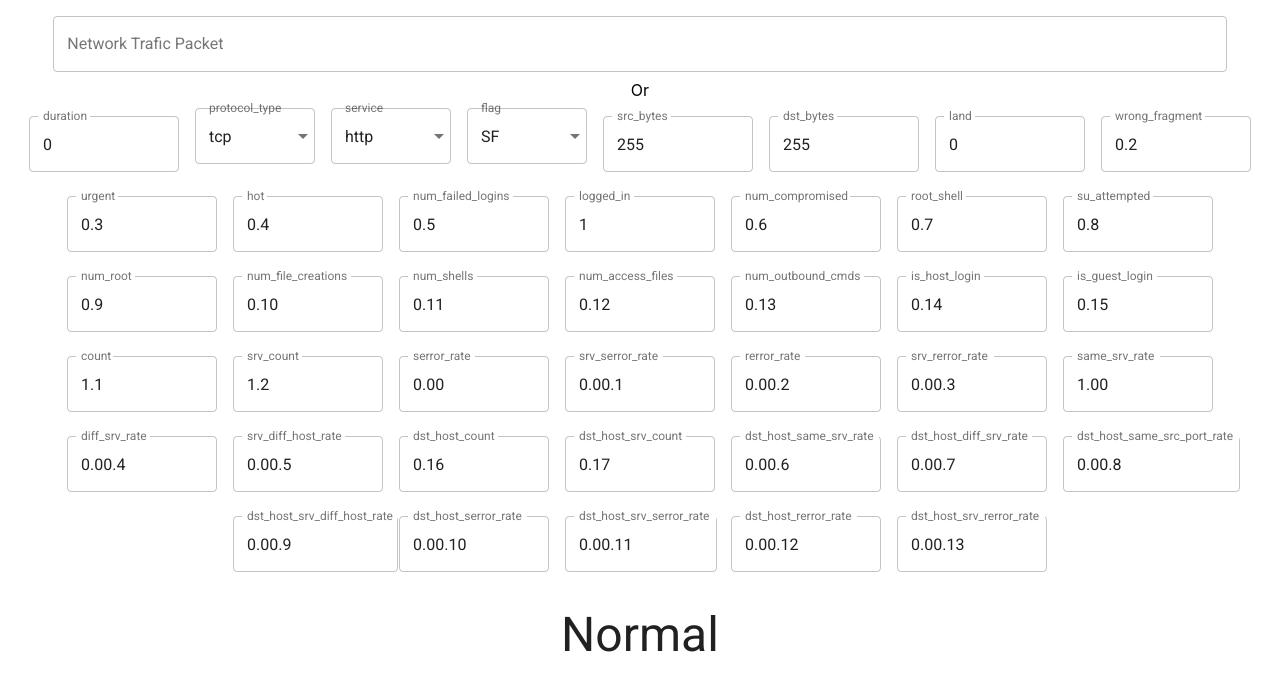
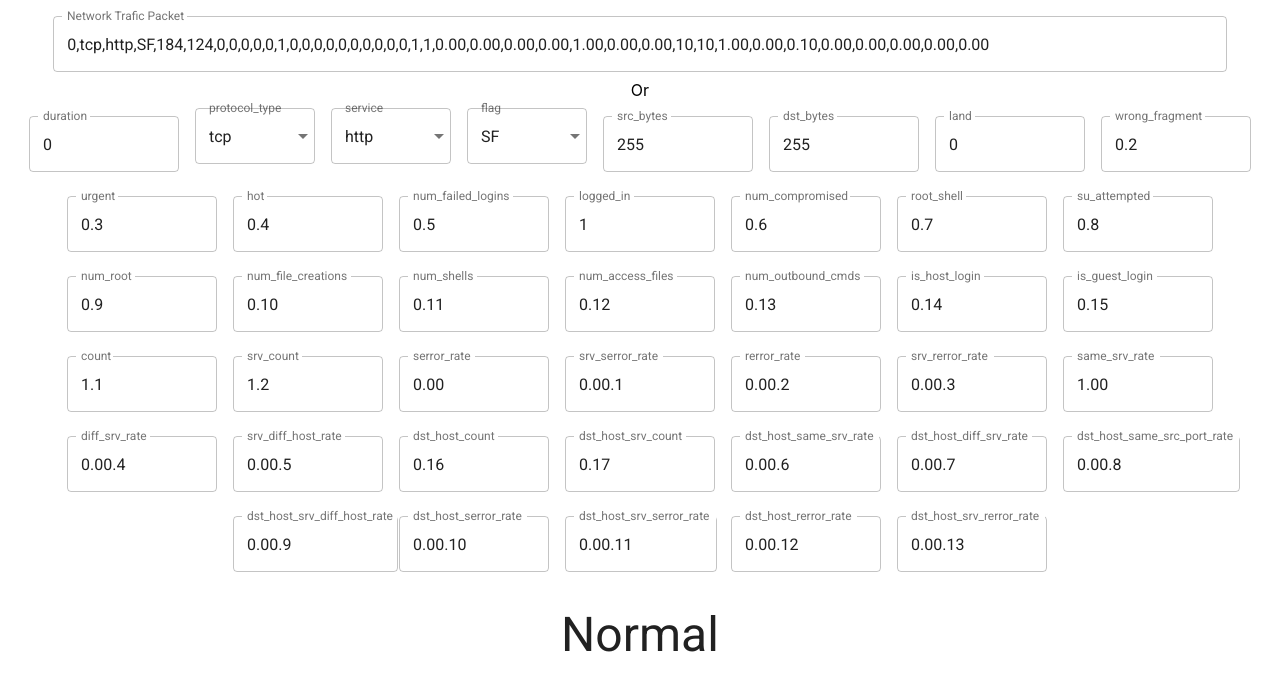
Before and after one commit to sapienscube/intrusion-detection-system-web-client, a React (Create React App) app: page / in a window 1280 px wide. Shown: the top 690 px of the page. Built offline with nearby package versions, Linux system fonts and the light colour scheme.

Commit message:
Replace placeholder in Packet, with defaultValue

```diff
--- a/src/components/Packet.js
+++ b/src/components/Packet.js
@@ -8,7 +8,7 @@ const styles = {
 };
 
 const placeholder =
-  "0, tcp, http, SF, 184, 124, 0, 0, 0, 0, 0, 1, 0, 0, 0, 0, 0, 0, 0, 0, 0, 0, 1, 1, 0.00, 0.00, 0.00, 0.00, 1.00, 0.00, 0.00, 10, 10, 1.00, 0.00, 0.10, 0.00, 0.00, 0.00, 0.00, 0.00";
+  "0,tcp,http,SF,184,124,0,0,0,0,0,1,0,0,0,0,0,0,0,0,0,0,1,1,0.00,0.00,0.00,0.00,1.00,0.00,0.00,10,10,1.00,0.00,0.10,0.00,0.00,0.00,0.00,0.00";
 
 class Packet extends React.Component {
   state = {};
@@ -24,7 +24,7 @@ class Packet extends React.Component {
           <TextField
             id="outlined-with-placeholder"
             label="Network Trafic Packet"
-            placeholder={placeholder}
+            defaultValue={placeholder}
             className={classes.textField}
             margin="normal"
             variant="outlined"
```
